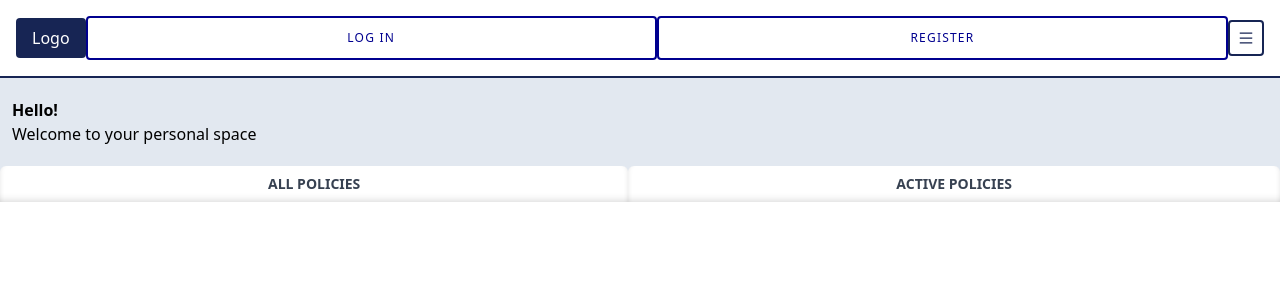
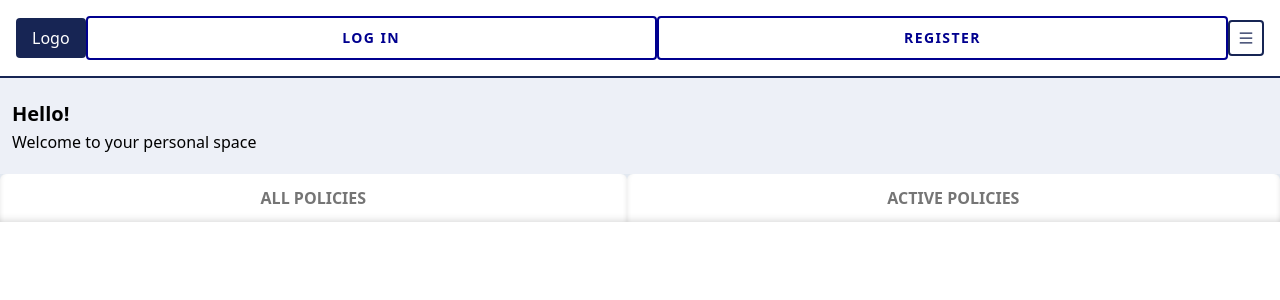
Before and after one commit to rocio-alcala/policy-management-app, a React (Vite) app: page /home in a window 1280 px wide. Shown: the top 300 px of the page. Built offline with nearby package versions, Linux system fonts and the light colour scheme; no server answers.

Commit message:
aplying tailwind custom styles

```diff
--- a/src/components/bits/Button.tsx
+++ b/src/components/bits/Button.tsx
@@ -12,14 +12,14 @@ export default function Button({
   ...rest
 }: React.ButtonHTMLAttributes<HTMLButtonElement> & ButtonSpecificPropsType) {
   const buttonColorClassName = clsx(
-    "w-full rounded disabled:bg-slate-400 p-3 text-center tracking-widest border-2 border-[#00008F] text-xs font-medium",
-    color && "bg-[#00008F] text-white",
-    !color && "bg-transparent text-[#00008F]"
+    "w-full rounded disabled:bg-slate-400 p-3 text-center border-2 border-tertiary-default tracking-widest text-sm font-semibold leading-4",
+    color && "bg-button-primary text-text-button-primary shadow-button",
+    !color && "bg-transparent text-tertiary-default "
   );
 
   return (
-    <button className={buttonColorClassName} {...rest}>
-      {isLoading ? <p>LOADING</p> : children}
+        <button className={buttonColorClassName} {...rest}>
+      {isLoading ? <p>LOADING</p> : children} <div className=""></div>
     </button>
   );
 }
--- a/src/components/bits/Spinner.tsx
+++ b/src/components/bits/Spinner.tsx
@@ -1,7 +1,7 @@
 export default function Spinner() {
   return (
 <div className="flex justify-center items-center mt-24">
-  <div className="spinner-blue-900 h-12 w-12 border-t-4 border-b-4 border-blue-900 rounded-full animate-spin"></div>
+  <div className="spinner-blue-900 h-12 w-12 border-t-4 border-b-4 border-axa-blue rounded-full animate-spin"></div>
 </div>
   );
 }
--- a/src/components/views/Home.tsx
+++ b/src/components/views/Home.tsx
@@ -3,17 +3,21 @@ import { NavLink, Outlet } from "react-router-dom";
 export default function Home() {
   return (
     <>
-      <div className="p-3 py-5 bg-slate-200">
-        <h1 className="font-semibold">Hello!</h1>
-        <p>Welcome to your personal space</p>
+      <div
+        className="p-3 py-5 bg-background"
+      >
+        <h1 className="font-semibold leading-8 text-xl">Hello!</h1>
+        <p className="leading-6 text-base font-normal">
+          Welcome to your personal space
+        </p>
       </div>
       <div className="flex bg-slate-200">
         <NavLink
           to={`/home/allpolicies`}
           className={({ isActive }) =>
             isActive
-              ? "border-b-2 border-blue-950 p-2 flex-auto rounded-t-md bg-white text-center text-sm font-semibold text-blue-900"
-              : "p-2 flex-auto rounded-t-md bg-white shadow-inner-lg font-semibold text-sm text-gray-700 text-center shadow-inner-l-r-b"
+              ? "border-b-[3.5px] border-tertiary-default p-4 flex-auto  rounded-t-md leading-4 bg-white text-center text-base font-semibold text-tertiary-default"
+              : "p-4 flex-auto rounded-t-md bg-white shadow-inner-lg font-semibold text-base leading-4  text-placeholder text-center shadow-inner-l-r-b"
           }
         >
           ALL POLICIES
@@ -22,8 +26,8 @@ export default function Home() {
           to={`/home/activepolicies`}
           className={({ isActive }) =>
             isActive
-              ? "border-b-2 border-blue-950 p-2 flex-auto rounded-t-md bg-white text-center text-sm font-semibold text-blue-900"
-              : "p-2 flex-auto rounded-t-md bg-white shadow-inner-lg font-semibold text-sm text-gray-700 text-center shadow-inner-l-r-b"
+              ? "border-b-[3.5px] border-tertiary-default p-4 flex-auto  rounded-t-md leading-4 bg-white text-center text-base font-semibold text-tertiary-default"
+              : "p-4 flex-auto rounded-t-md bg-white shadow-inner-lg font-semibold text-base leading-4  text-placeholder text-center shadow-inner-l-r-b"
           }
         >
           ACTIVE POLICIES
```
